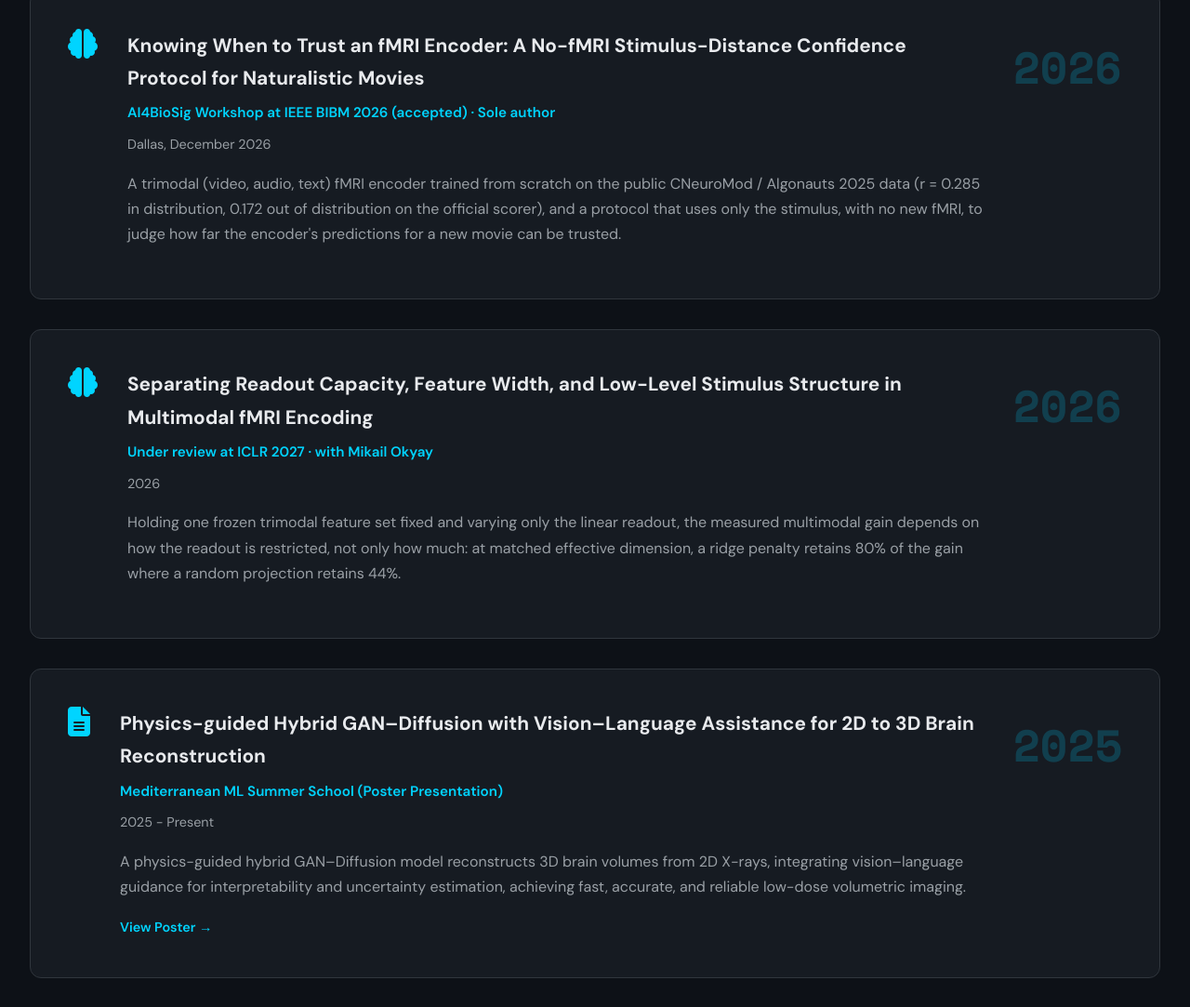
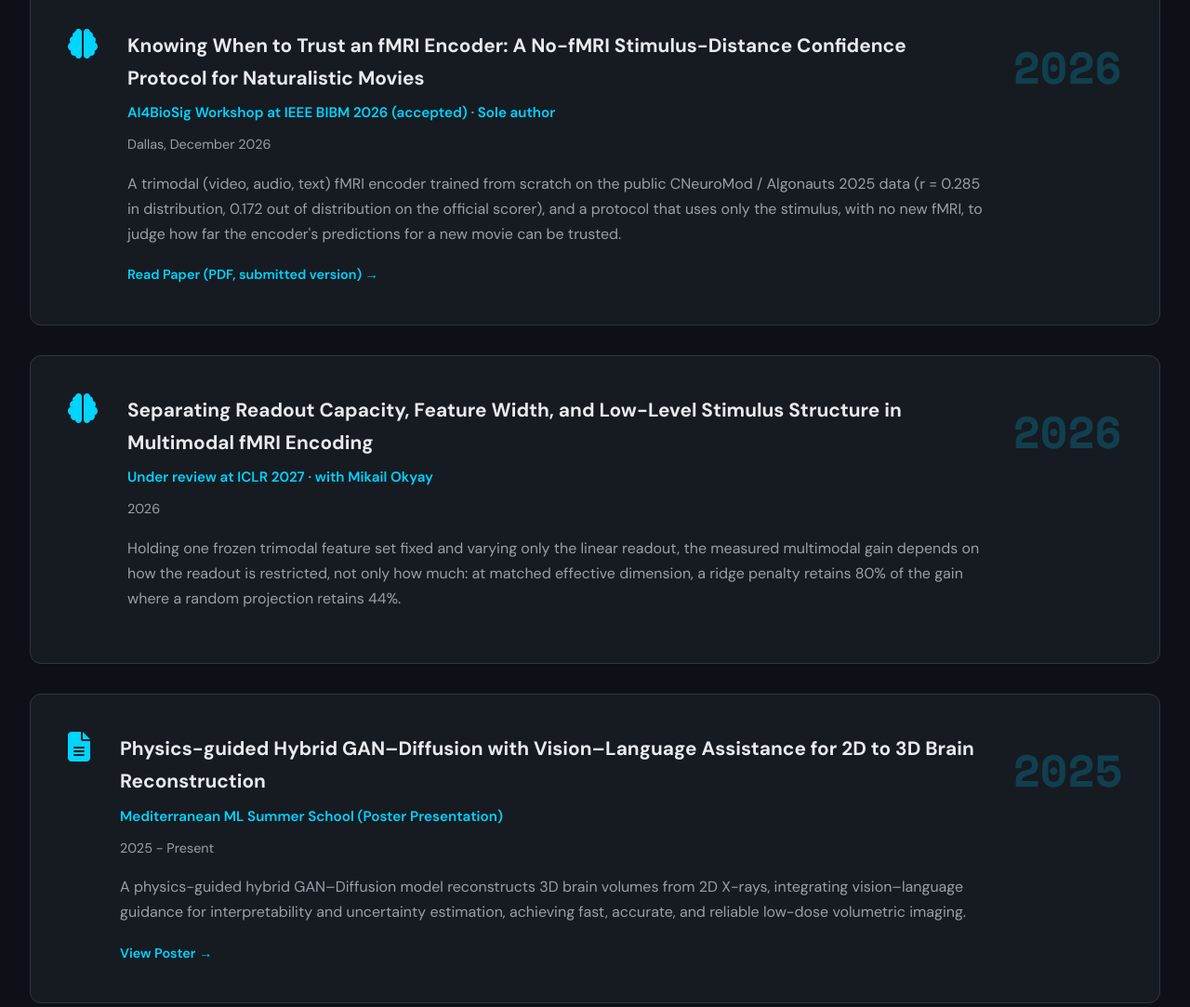
Before and after one commit to ElsunNabatov/elsunnabatov.github.io, a plain HTML site: page index.html in a window 1280 px wide. Shown: the part 5331-6414 px from the top of the page at 93% size. Drawn offline with nearby package versions, Linux system fonts and the light colour scheme.

Commit message:
Add Knowing When to Trust paper PDF
Co-Authored-By: Claude Opus 5.5 <noreply@anthropic.com>

```diff
--- a/index.html
+++ b/index.html
@@ -966,6 +966,7 @@
                             data (r = 0.285 in distribution, 0.172 out of distribution on the official scorer), and a protocol that uses
                             only the stimulus, with no new fMRI, to judge how far the encoder's predictions for a new movie can be trusted.
                         </p>
+                        <a href="papers/Nabatov_2026_KnowingWhenToTrust_AI4BioSig_BIBM.pdf" class="pub-link" target="_blank">Read Paper (PDF, submitted version) →</a>
                     </div>
                     <div class="pub-year">2026</div>
                 </div>
```
Also changed, not shown: 1 other file.
